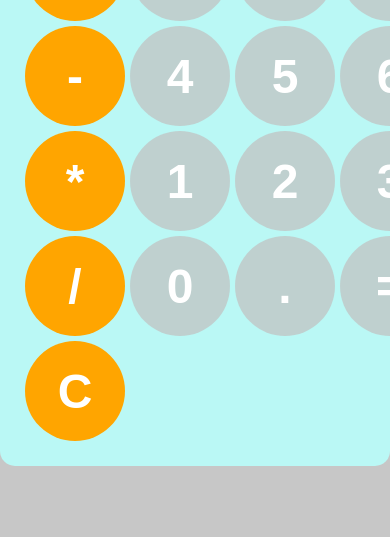
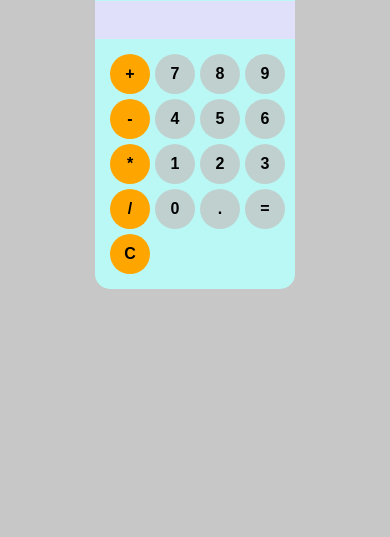
Before and after one commit to DBAnthony-12/Calculator, a plain HTML site: page index.html in a window 390 px wide. Shown: the part 307-844 px from the top of the page. Drawn offline with Linux system fonts and the light colour scheme.

Commit message:
updated calculator

```diff
--- a/index.html
+++ b/index.html
@@ -8,6 +8,7 @@
 </head>
 <body>
     <div id="calculator">
+        <h1>Calculator</h1>
         <input id="display" readonly>
         <div id="keys">
             <button onclick="appendToDisplay('+')" class="operator-btn">+</button>
--- a/style.css
+++ b/style.css
@@ -1,4 +1,4 @@
-body{
+body {
     margin: 0;
     display: flex;
     justify-content: center;
@@ -7,57 +7,101 @@ body{
     background-color: rgb(199, 199, 199);
 }
 
-#calculator{
+h1 {
+    text-align: center;
+    font-size: 1.5rem; /* Adjusted for smaller size */
+}
+
+#calculator {
     font-family: Arial, Helvetica, sans-serif;
     background-color: rgb(186, 248, 245);
     border-radius: 15px;
-    max-width: 500px;
+    max-width: 300px; /* Adjusted for smaller size */
     overflow: hidden;
 }
 
-#display{
+#display {
     width: 100%;
-    padding: 20px;
-    font-size: 5rem;
-    text-align: left;
+    padding: 15px; /* Adjusted for smaller size */
+    font-size: 2rem; /* Adjusted for smaller size */
+    text-align: right; /* Adjusted alignment */
     border: none;
     background-color: rgb(224, 224, 250);
-    color: white;
-
+    color: black; /* Adjusted for better visibility */
 }
 
-#keys{
+#keys {
     display: grid;
     grid-template-columns: repeat(4, 1fr);
     gap: 5px;
-    padding: 25px;
+    padding: 15px; /* Adjusted for smaller size */
 }
 
-button{
-    width: 100px;
-    height: 100px;
-    border-radius: 50px;
+button {
+    width: 60px; /* Adjusted for smaller size */
+    height: 60px; /* Adjusted for smaller size */
+    border-radius: 30px; /* Adjusted for smaller size */
     border: none;
-    background-color:rgba(194, 190, 190, 0.671);
-    color: white;
-    font-size: 3rem;
+    background-color: rgba(194, 190, 190, 0.671);
+    color: black; /* Adjusted for better visibility */
+    font-size: 1.5rem; /* Adjusted for smaller size */
     font-weight: bold;
     cursor: pointer;
 }
 
-button:hover{
-    background-color:rgb(136, 200, 238);
-}
-button:active{
-    background-color:rgb(136, 200, 225);
+button:hover {
+    background-color: rgb(136, 200, 238);
 }
 
-.operator-btn{
+button:active {
+    background-color: rgb(136, 200, 225);
+}
+
+.operator-btn {
     background-color: orange;
 }
-.operator-btn:hover{
+
+.operator-btn:hover {
     background-color: rgb(248, 209, 135);
 }
-.operator-btn:active{
+
+.operator-btn:active {
     background-color: rgb(247, 217, 163);
 }
+
+/* Media Queries */
+@media (max-width: 600px) {
+    #calculator {
+        max-width: 250px;
+    }
+
+    #display {
+        padding: 10px;
+        font-size: 1.5rem;
+    }
+
+    button {
+        width: 50px;
+        height: 50px;
+        border-radius: 25px;
+        font-size: 1.2rem;
+    }
+}
+
+@media (max-width: 400px) {
+    #calculator {
+        max-width: 200px;
+    }
+
+    #display {
+        padding: 8px;
+        font-size: 1.2rem;
+    }
+
+    button {
+        width: 40px;
+        height: 40px;
+        border-radius: 20px;
+        font-size: 1rem;
+    }
+}
```
